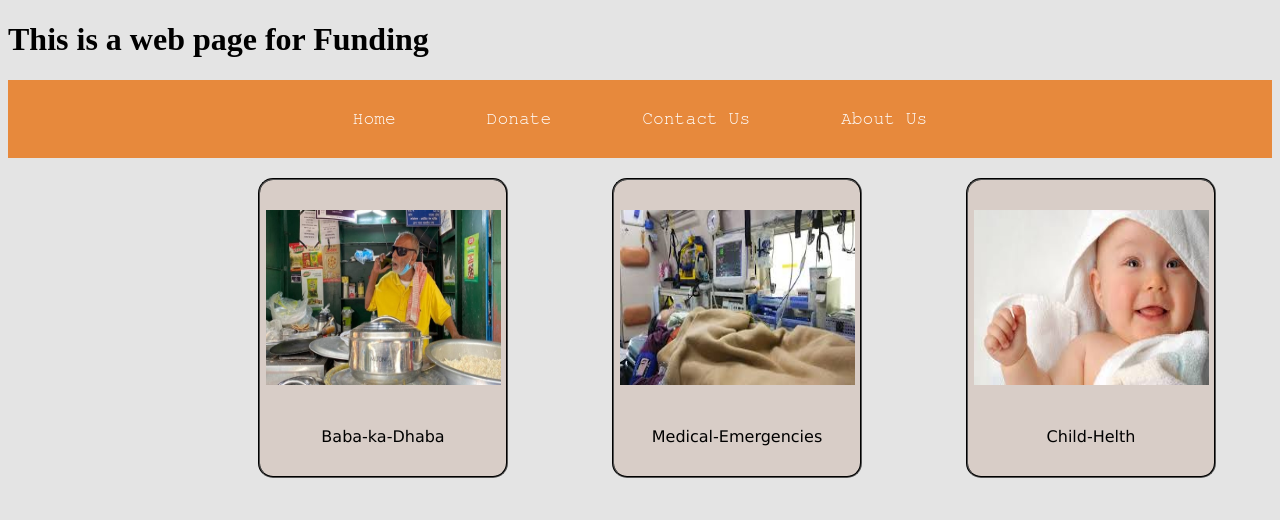
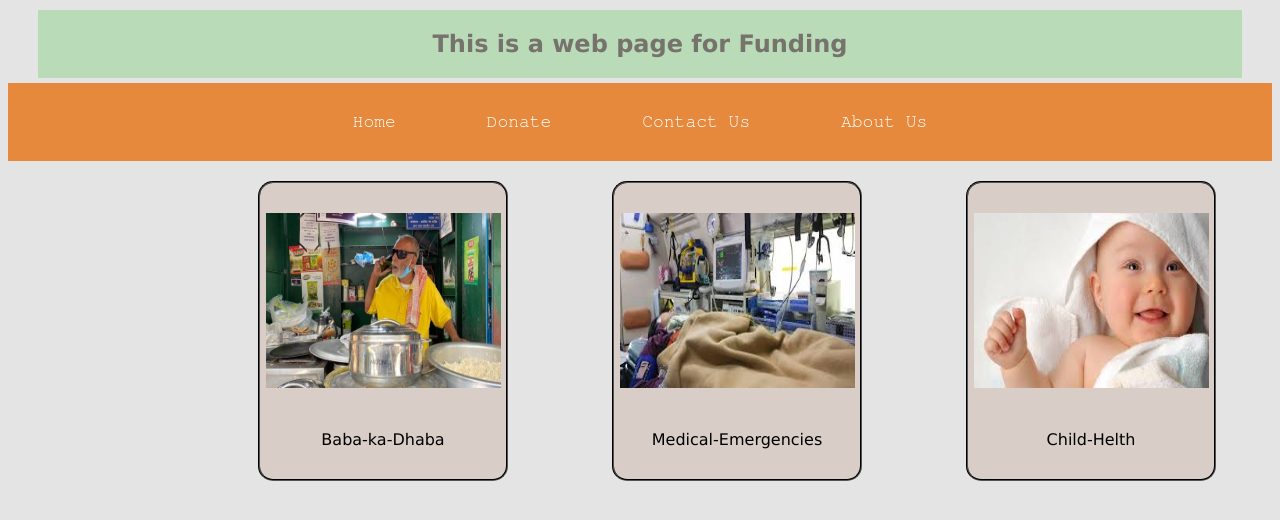
Before and after one commit to Nishith-Gohel/fundraising, a plain HTML site: page Donate.html in a window 1280 px wide. Drawn offline with Linux system fonts and the light colour scheme.

Commit message:
Modified changes from new branch

```diff
--- a/Donate.html
+++ b/Donate.html
@@ -60,15 +60,12 @@
 
             }
 
-
-
-
         </style>
 
 </head>
 <body>
 
-    <h1 id = "heding1">This is a web page for Funding</h1>
+    <h1 id = "heading1">This is a web page for Funding</h1>
 
     <div id = pages>
 
```
Also changed, not shown: Sample.js (added, +11 -0 lines), index.html (+0 -1 lines).
